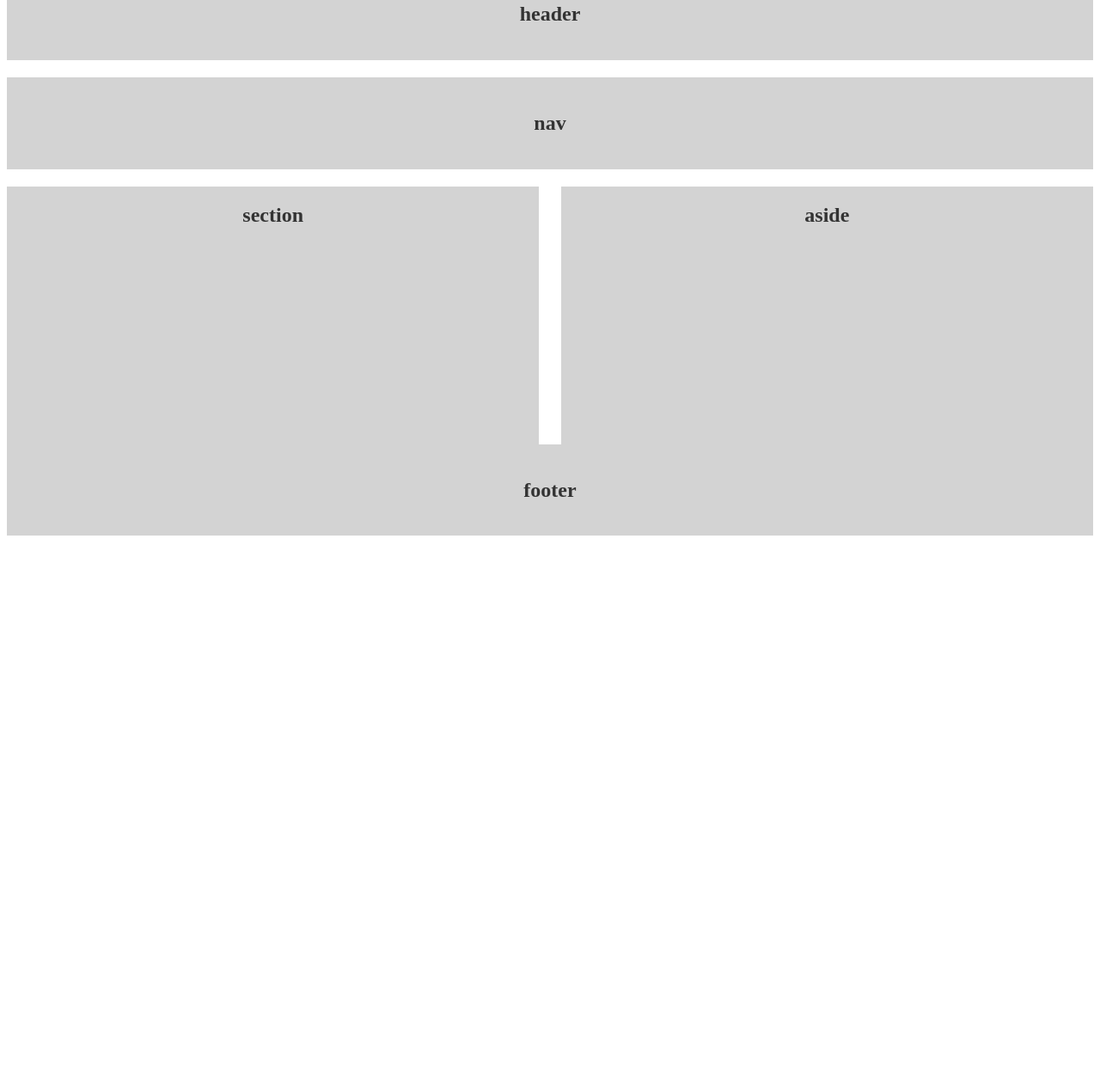
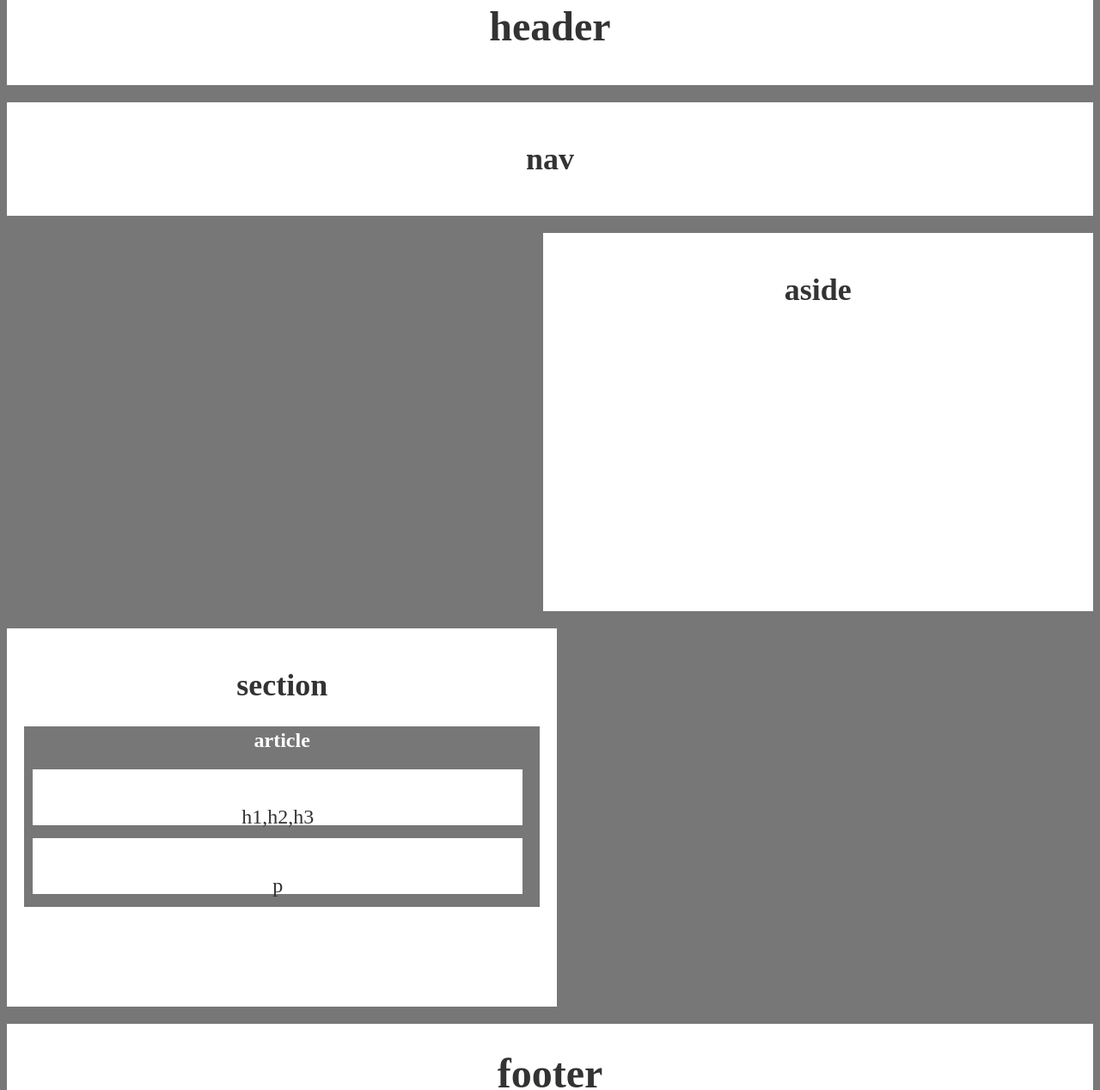
Before and after one commit to manueltrujillo02/demo, a plain HTML site: page index.html in a window 1280 px wide. Shown: the part 45-1313 px from the top of the page at 86% size. Before the commit the page ends 800 px from the top, so only its background shows below. Drawn offline with Linux system fonts and the light colour scheme.

Commit message:
updated homework

```diff
--- a/index.html
+++ b/index.html
@@ -1,46 +1,49 @@
 <!DOCTYPE html>
-<html>
+<html lang="en-us">
+
 <head>
-
-
-        <link rel="stylesheet" href="style.css">
+  <meta charset="UTF-8">
+  <title>Floats</title>
+  <link rel="stylesheet" type="text/css" href="style.css">
 </head>
 
 <body>
 
   <header>
-                <h2>header</h2>
+    <h1>header</h1>
   </header>
 
-        <nav>
-            <h2>nav</h2>
-        </nav>
-        <section>
-            <h2>section</h2>
+  <section id="left">
+  <h1>nav</h1>
+  </section>
+
+  <section id="right">
+    <h1>aside</h1>
+  </section>
+
+  <section id="full">
+
+    <h1>section</h1>
+
+    <article>
+        <h4>article</h4>
+    </article>
+
+
+    <aside>
+      <p>h1,h2,h3</p>
+    </aside>
+
+   <div id="division">
+      <p>p</p>
+    </div>
 
 </section>
-        <aside>
-            <h2>aside</h2>
-        </aside>
+
   <footer>
-            <h2>footer</h2>
+    <h1>footer</h1>
   </footer>
 
 </body>
 
-
-
-
-
-
-
-
-
-
-
-
-
-
-
-
 </html>
--- a/style.css
+++ b/style.css
@@ -1,44 +1,94 @@
+{
+  box-sizing: border-box;
+  text-align: center;
+}
+
+body {
+  font-size: 24px;
+  line-height: 32px;
+  color: #777;
+  background: #777;
+}
+
 header {
   padding: 20px;
   margin-bottom: 20px;
+  text-align: center;
   color: #333;
-    background: lightgray;
-    text-align: center;
+  background: white;
 }
 
- nav {
+#left {
   padding: 20px;
   margin-bottom: 20px;
+  text-align: center;
   color: #333;
-    background: lightgray;
-    text-align: center;
+  background: white;
 }
 
-  section  {
-    float: left;
-    height: 300px;
-    width: 49%;
-    color: #333;
-    background: lightgray;
+section {
+  padding: 20px;
+  margin-bottom: 20px;
+  text-align: center;
+  background: white;
+}
+
+#full {
   text-align: center;
   float: left;
+  height: 400px;
+  width:47.5%;
+  color: #333;
+  background: white;
+}
+
+#right {
+  float: right;
+  height: 400px;
+  width: 47.5%;
+  color: #333;
+  background: white;
 }
 
 
-  aside{
-      float: left;
-      height: 300px;
-      width: 49%;
-      color: #333;
-      background: lightgray;
+
+#division {
+  position: relative;
+  top: -145px;
+  padding: 15px;
+  height: 35px;
+  width: 90%;
+  left:10px;
   text-align: center;
-      float: right;
+  background: white;
 }
 
-  footer{
-      padding: 20px;
+article{
+  position: relative;
+  height: 210px;
+  color: white;
+  background: #777;
+
+
+}
+
+aside {
+  position: relative;
+  top: -160px;
+  padding: 15px;
+  height: 35px;
+  width: 90%;
+  left:10px;
+  text-align: center;
+  background: white;
+
+
+}
+
+footer {
+  padding: 10px;
+  text-align: center;
+  clear: both;
   color: #333;
-      background: lightgray;
-      clear: both;
-      text-align: center;
+  background: white;
 }
```
Lines whose indentation alone changed are shown as unchanged.
